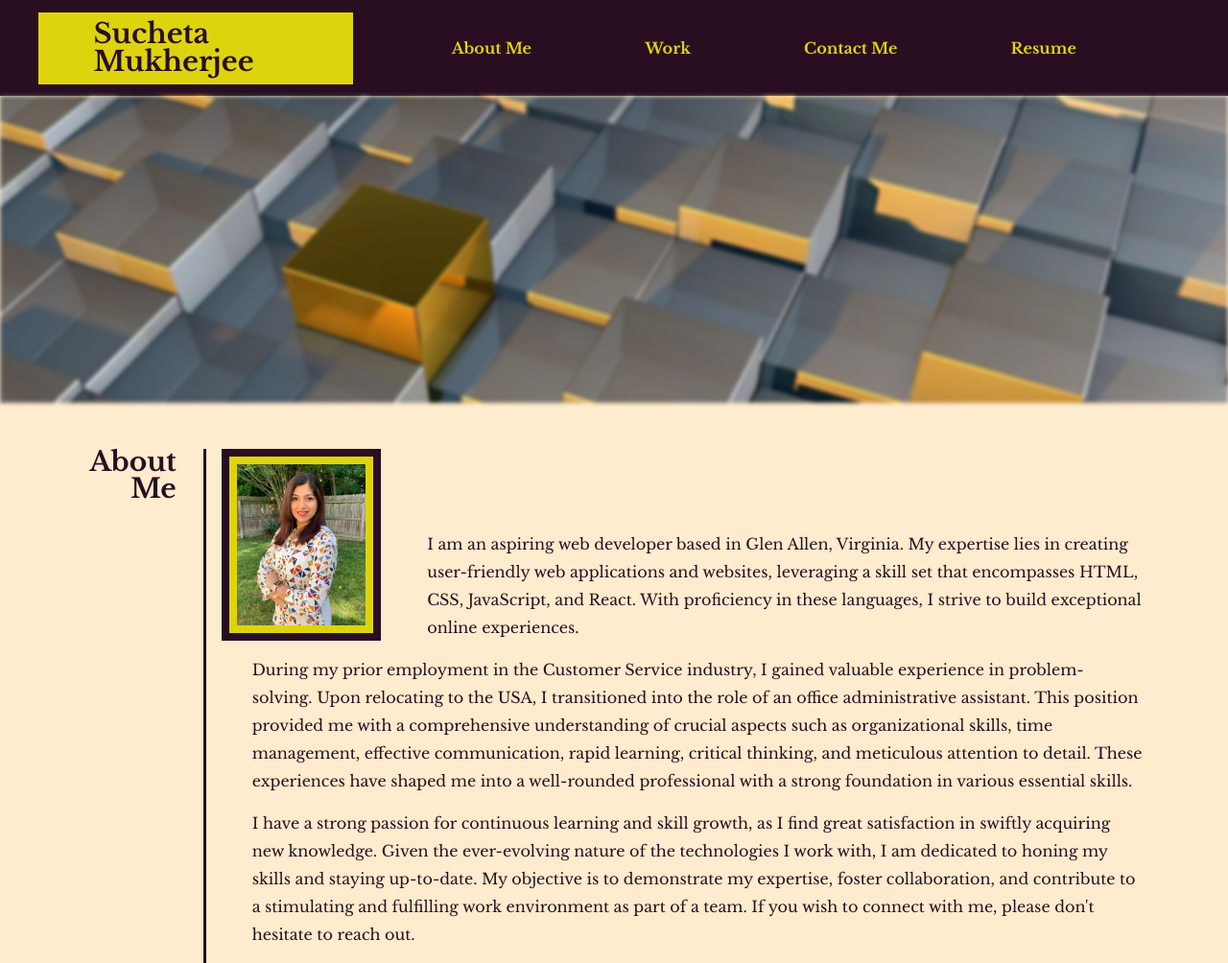
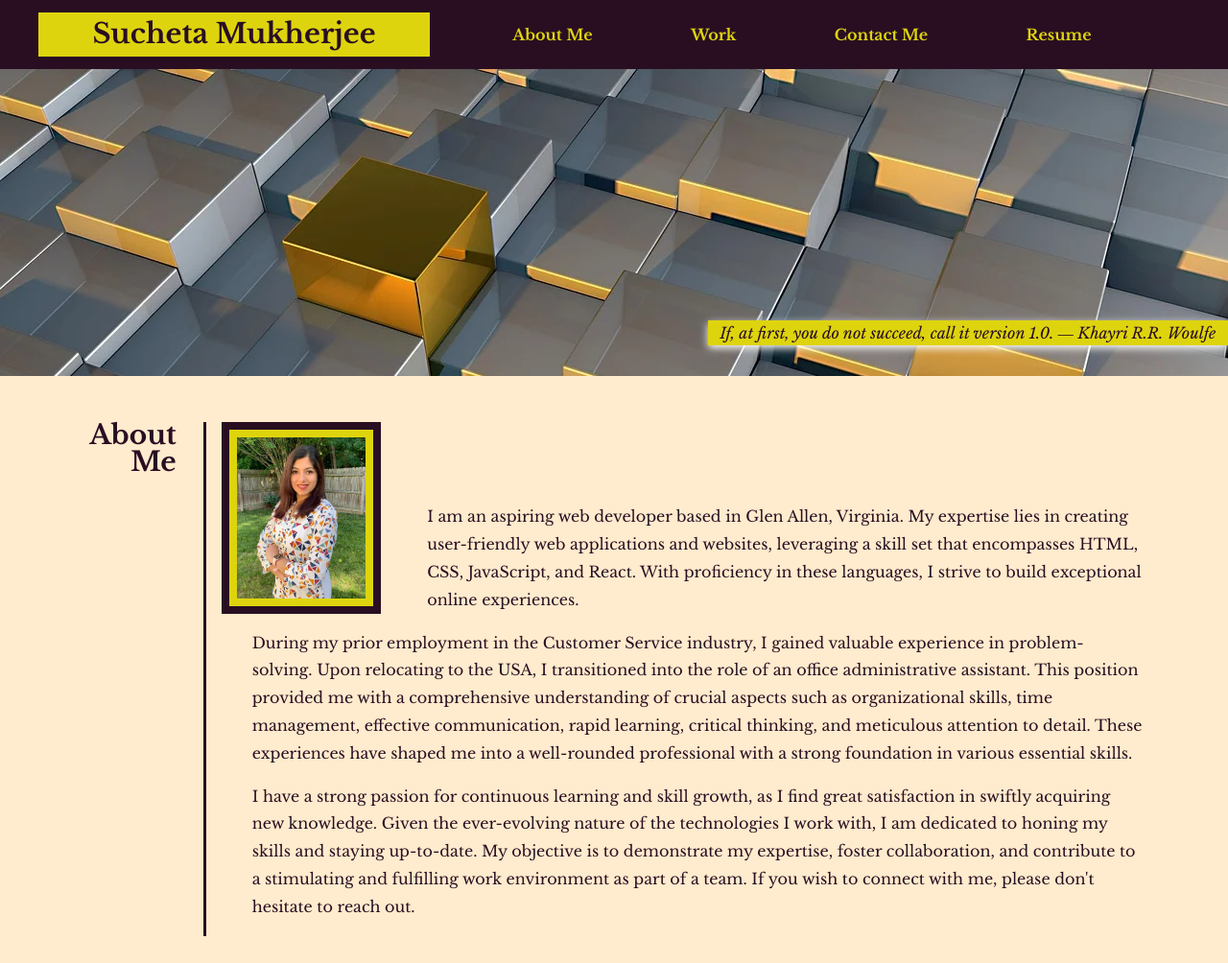
Before and after one commit to sucheta90/professional_portfolio, a plain HTML site: page index.html in a window 1280 px wide. Shown: the top 1004 px of the page at 96% size. Drawn offline with nearby package versions, Linux system fonts and the light colour scheme.

```diff
--- a/assets/styles/styles.css
+++ b/assets/styles/styles.css
@@ -53,10 +53,12 @@ nav {
   padding-right: 1em;
 }
 h1 {
+  width: 50%;
+  text-align: center;
   background-color: var(--light);
   color: var(--dark);
   font-size: 180%;
-  padding: 0.3em 2em;
+  padding: 0.3em 1em;
 }
 nav ul {
   align-self: center;
@@ -76,6 +78,7 @@ nav ul {
   border-radius: 30px;
   background-color: var(--light);
   color: var(--dark);
+  box-shadow: 0 2px 2px white;
 }
 
 nav a {
@@ -92,9 +95,16 @@ nav a {
   background-size: cover;
   margin-bottom: 3em;
   position: relative;
-  filter: blur(2px);
 }
-
+.hero span {
+  font-style: italic;
+  position: absolute;
+  bottom: 2em;
+  right: 0;
+  padding: 0.3em 0.8em;
+  background-color: #ded40e;
+  box-shadow: 0 3px 8px white;
+}
 /* End of Hero section */
 
 /* Main starts here */
@@ -230,7 +240,9 @@ h4 {
   background-color: var(--dark);
   padding: 0.5em 1em;
   border-radius: 30px;
-  color: var(--light);
+  color: white;
+  /* box-shadow: 0 2px 2px white; */
+  box-shadow: 0 2px 3px blue;
 }
 
 /* End of contact section */
@@ -242,6 +254,10 @@ h4 {
   /* Applies to all text inside body */
   body {
     text-align: center;
+  }
+  h1 {
+    width: 90%;
+    padding: 0 1em;
   }
   #first_para {
     flex-direction: column;
--- a/index.html
+++ b/index.html
@@ -23,7 +23,10 @@
       </div>
     </header>
     <section class="hero">
-      <span></span>
+      <span
+        >If, at first, you do not succeed, call it version 1.0. ― Khayri R.R.
+        Woulfe</span
+      >
     </section>
 
     <main>
```
